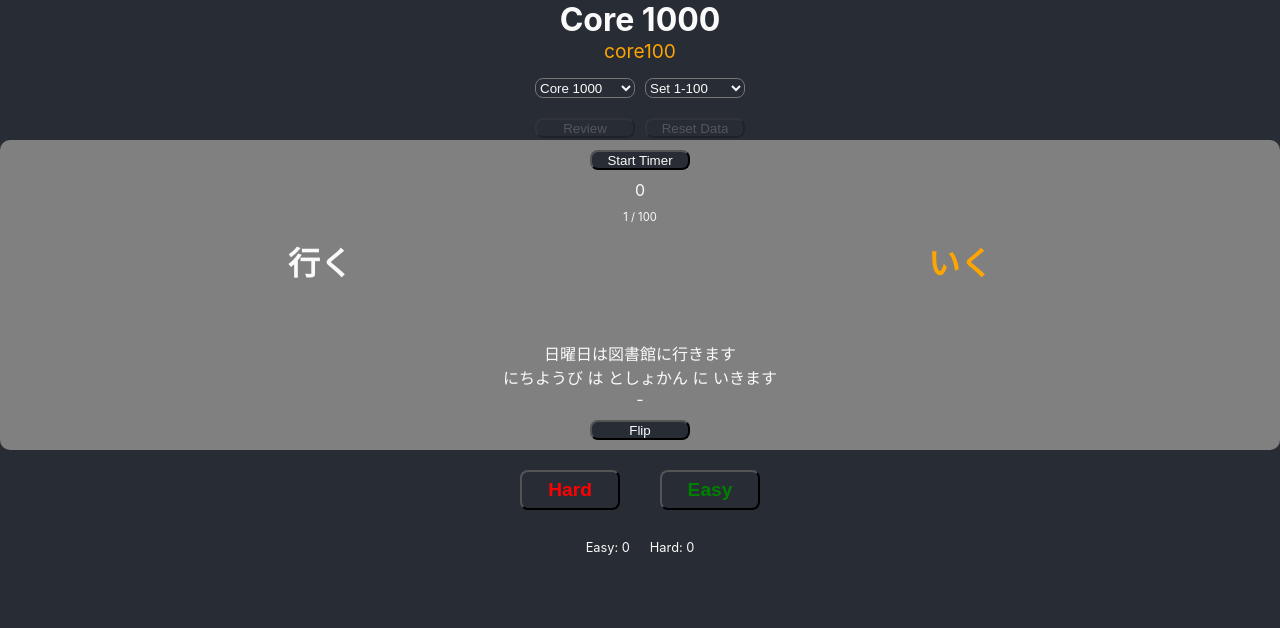
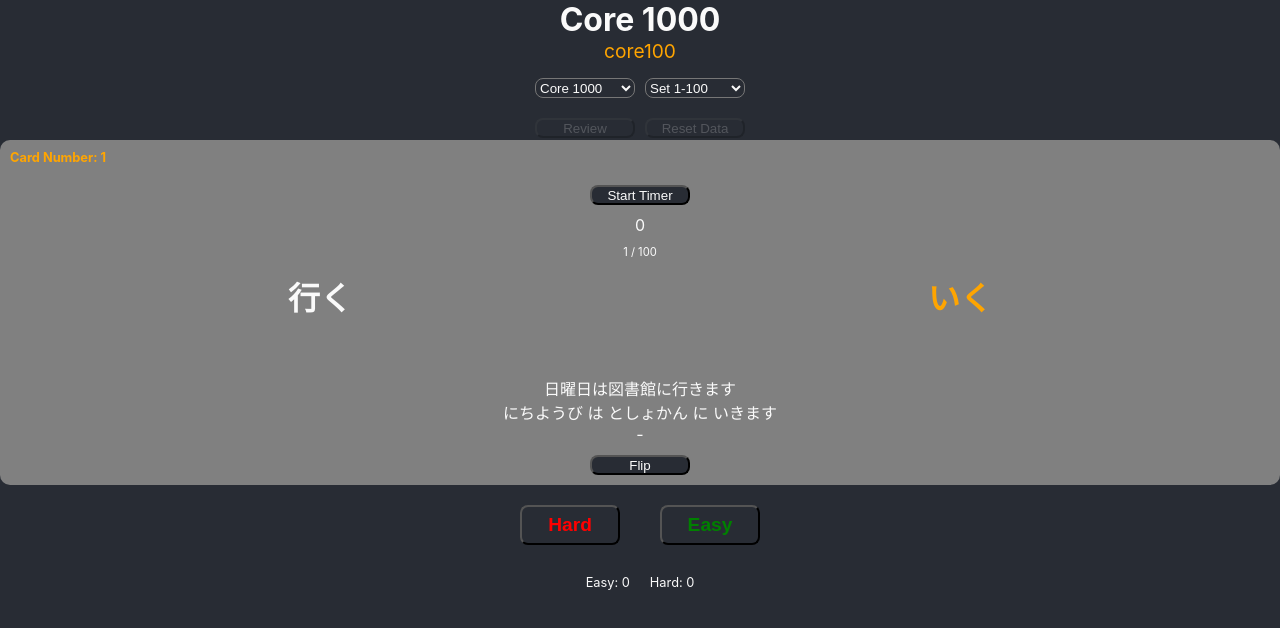
Before and after one commit to licebeam/kaze-app, a React (Create React App) app: page / in a window 1280 px wide. Shown: the top 628 px of the page. Built offline with nearby package versions, Linux system fonts and the light colour scheme.

Commit message:
adds card number in corner

```diff
--- a/src/components/Card.jsx
+++ b/src/components/Card.jsx
@@ -9,6 +9,12 @@ const CardContainer = styled.div`
   flex-direction: column;
   transition: .2s all;
   background-color: ${props => props.flipped ? 'black' : 'gray'};
+  .card-num{
+    font-size: .8rem;
+    padding: 10px;
+    font-weight: bold;
+    color: orange;
+  }
   .place{
     padding: 10px;
     font-size: .7rem;
@@ -119,6 +125,7 @@ class Card extends Component {
     return (
       <div>
         <CardContainer flipped={flipped}>
+          <div className="card-num">Card Number: {cards[place].id}</div>
           <Section className="timer-section">
             {!timer
               ? (<button onClick={() => { this.updateTimer(); startTimer(4000); }}>Start Timer</button>)
```
